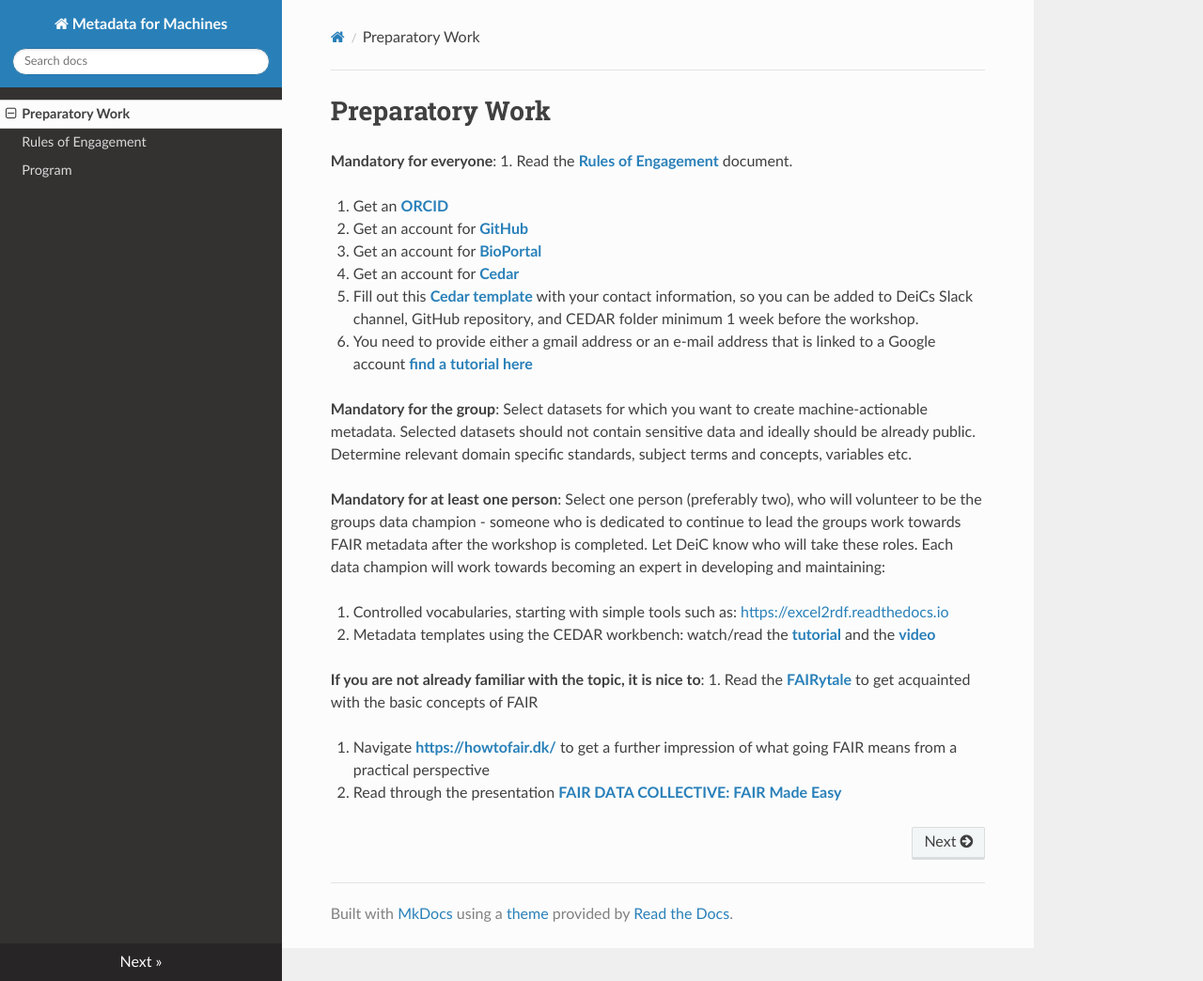
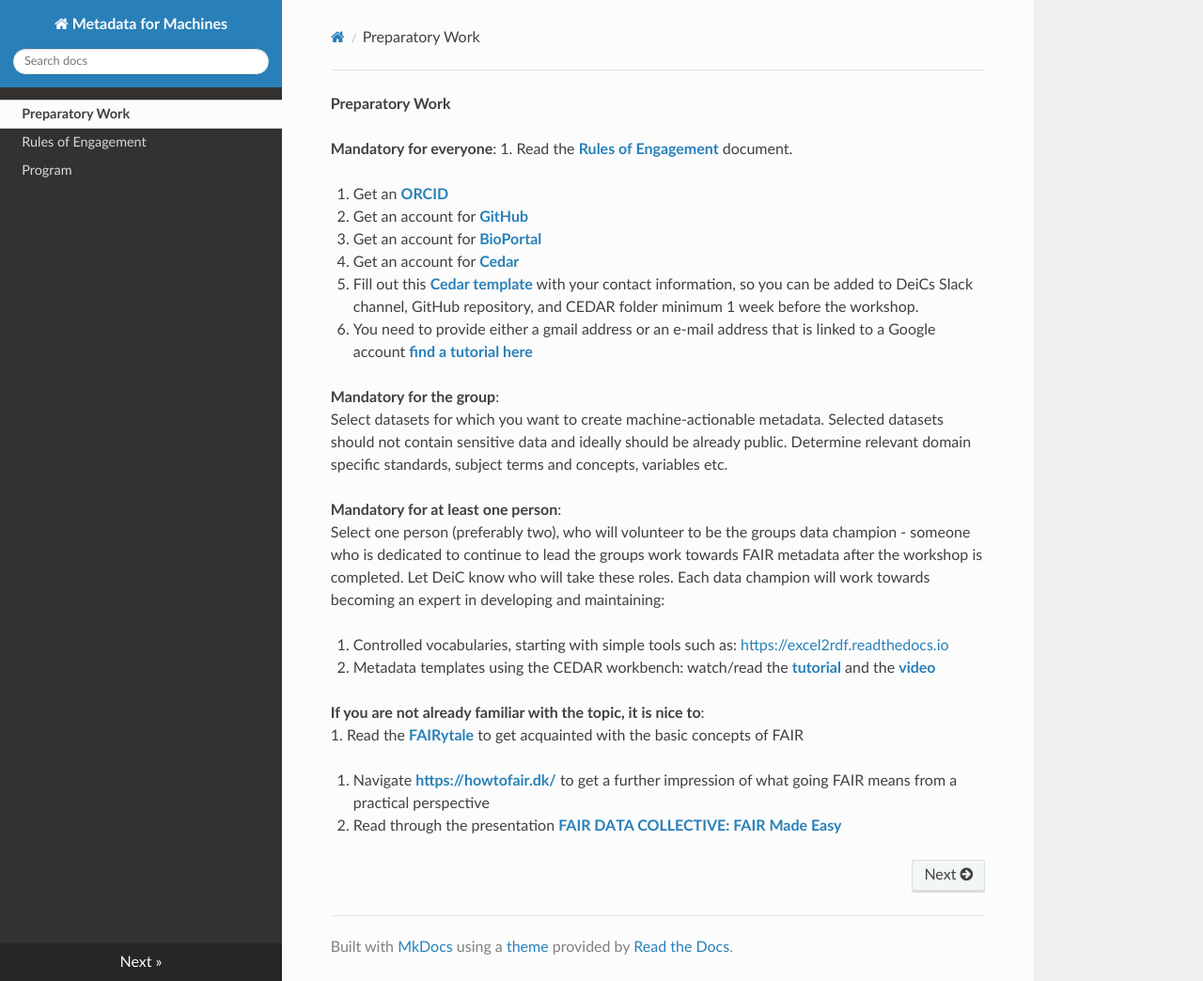
Before and after one commit to Hannah-DK/M4M-DK, an MkDocs documentation site: the page built from docs/Preparatory Work.md, in a window 1280 px wide and 1044 px high. Shown: the whole window at 94% size. Built offline with MkDocs 1.6.1, drawn with Linux system fonts in a browser that asks for light colours; nearby versions of some CDN libraries.

```diff
--- a/docs/Preparatory Work.md
+++ b/docs/Preparatory Work.md
@@ -1,4 +1,4 @@
-# **Preparatory Work**
+**Preparatory Work**
 
 **Mandatory for everyone**:
 1. Read the [**Rules of Engagement**](https://m4m-dk.readthedocs.io/en/latest/Rules%20of%20Engagement/) document.
@@ -15,18 +15,18 @@
 
 7. You need to provide either a gmail address or an e-mail address that is linked to a Google account [**find a tutorial here**](https://support.google.com/accounts/answer/27441)
 
-**Mandatory for the group**:
+**Mandatory for the group**:<br />
 Select datasets for which you want to create machine-actionable metadata. Selected datasets should not contain sensitive data and ideally should be already public.
 Determine relevant domain specific standards, subject terms and concepts, variables etc.
 
-**Mandatory for at least one person**:
+**Mandatory for at least one person**:<br />
 Select one person (preferably two), who will volunteer to be the groups data champion - someone who is dedicated to continue to lead the groups work towards FAIR metadata after the workshop is completed. Let DeiC know who will take these roles. Each data champion will work towards becoming an expert in developing and maintaining:
 
 1. Controlled vocabularies, starting with simple tools such as: [https://excel2rdf.readthedocs.io](https://excel2rdf.readthedocs.io/en/latest/)
 
 2. Metadata templates using the CEDAR workbench: watch/read the [**tutorial**](https://metadatacenter.github.io/cedar-manual/) and the [**video**](https://www.youtube.com/watch?v=plqBnYESXbw)
 
-**If you are not already familiar with the topic, it is nice to**:
+**If you are not already familiar with the topic, it is nice to**:<br />
 1. Read the [**FAIRytale**](https://zenodo.org/record/2248200) to get acquainted with the basic concepts of FAIR
 
 2. Navigate [**https://howtofair.dk/**](https://howtofair.dk/) to get a further impression of what going FAIR means from a practical perspective
```
